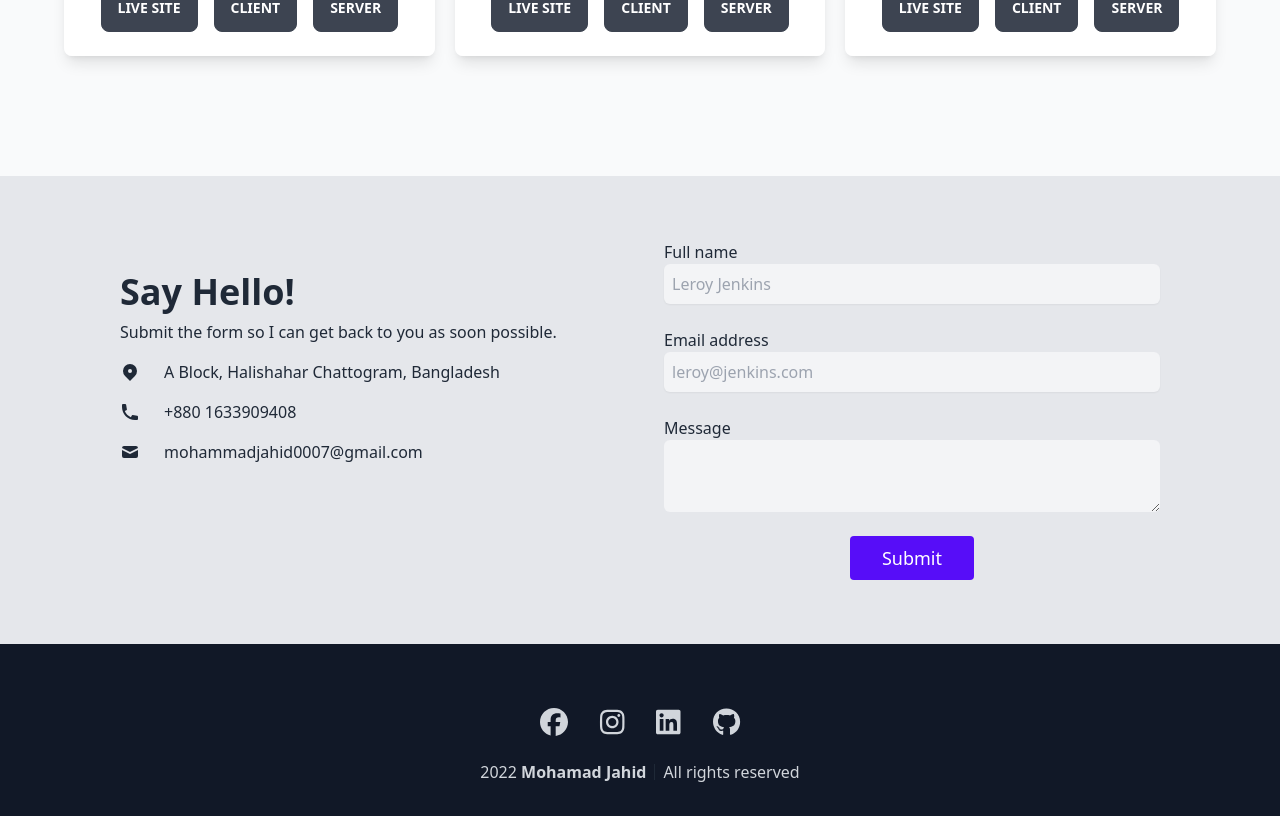
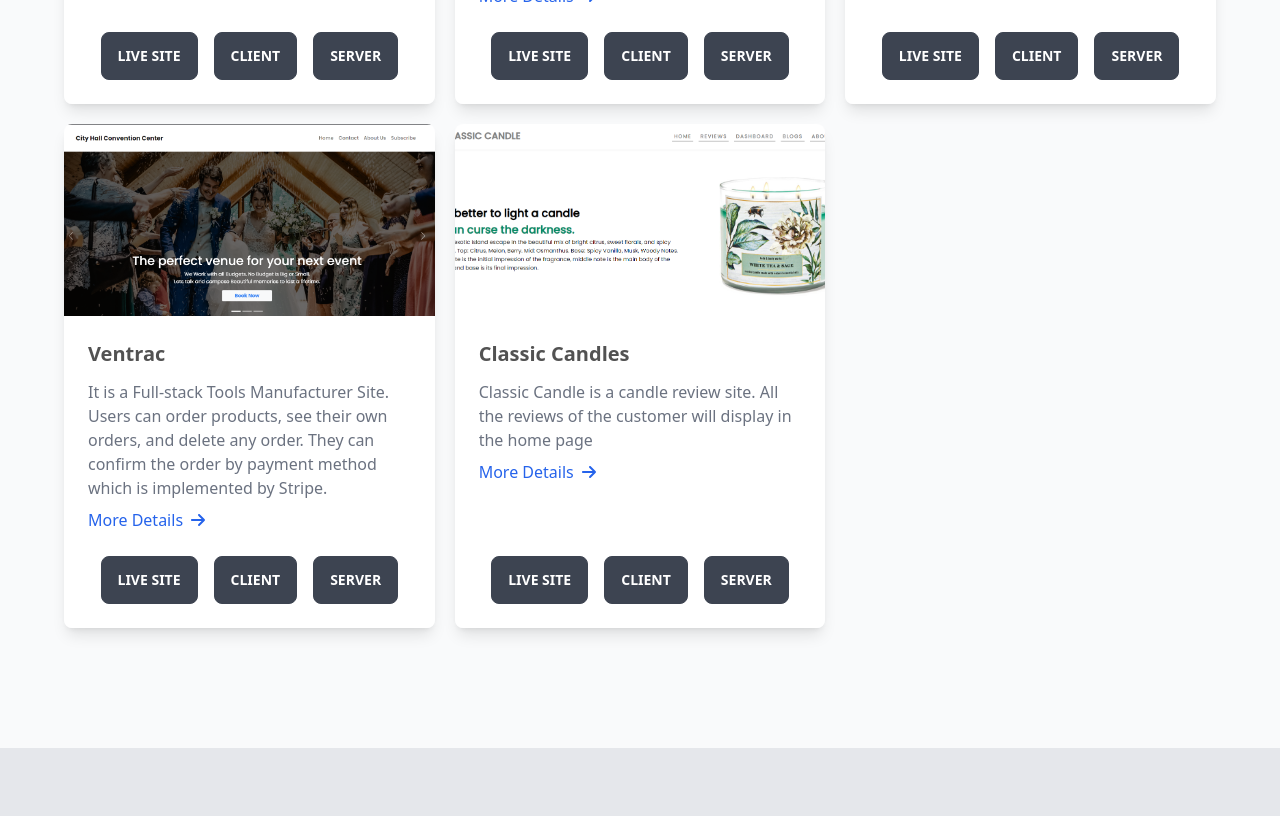
Before and after one commit to mohammadJahid8/my-portfolio, a React (Create React App) app: page / in a window 1280 px wide. Shown: the part 2120-2936 px from the top of the page. Built offline with nearby package versions, Linux system fonts and the light colour scheme.

Commit message:
home page completed

```diff
--- a/public/index.html
+++ b/public/index.html
@@ -22,7 +22,7 @@
       work correctly both with client-side routing and a non-root public URL.
       Learn how to configure a non-root public URL by running `npm run build`.
     -->
-  <title>React App</title>
+  <title>Portfolio</title>
 </head>
 
 <body>
--- a/src/Components/Projects.js
+++ b/src/Components/Projects.js
@@ -2,6 +2,8 @@ import React from 'react';
 import project1 from '../iamges/project1.png'
 import project2 from '../iamges/project2.png'
 import project3 from '../iamges/project3.png'
+import project4 from '../iamges/project4.png'
+import project5 from '../iamges/project5.png'
 import { faArrowRight } from "@fortawesome/free-solid-svg-icons";
 import { FontAwesomeIcon } from "@fortawesome/react-fontawesome";
 
@@ -39,28 +41,29 @@ const Projects = () => {
                                 </div>
                             </div>
 
+
                             <div className="flex flex-col overflow-hidden rounded-lg shadow-lg">
                                 <div className="flex-shrink-0">
-                                    <img className="object-cover w-full h-48" src={project2} alt="" />
+                                    <img className="object-cover w-full h-48" src={project4} alt="" />
                                 </div>
                                 <div className="flex flex-col justify-between flex-1 p-6 bg-white">
                                     <div className="flex-1">
-                                        <a href="https://twitter.com/g_perales" className="block mt-2">
-                                            <p className="text-xl font-semibold text-neutral-600">Classic Candles</p>
-                                            <p className="mt-3 text-base text-gray-500">Classic Candle is a candle review site. All the reviews of the customer will display in the home page</p>
-                                        </a>
+                                        <p className="text-xl font-semibold text-neutral-600">Best Electronics</p>
+                                        <p className="mt-3 text-base text-gray-500">is a Full-stack Store Warehouse Site.This site displays some products which can be updated by an Admin. Sellers can add products and see their own products in different routes as well.Applied authentication and created  Mobile  Responsive  User  Experience
+                                        </p>
                                         <a href="https://twitter.com/g_perales" className="block mt-2 text-blue-600">
                                             More Details
                                             <FontAwesomeIcon icon={faArrowRight} className="pl-2  " />
                                         </a>
                                     </div>
                                     <div className="flex justify-center items-center mt-6">
-                                        <a href="https://flourishing-creponne-d381f1.netlify.app/" target="_blank" rel="noopener noreferrer" className="btn mr-4">Live Site</a>
-                                        <a href="https://github.com/mohammadJahid8/product-analysis-site" target="_blank" rel="noopener noreferrer" className="btn mr-4">Client</a>
-                                        <a href="https://github.com/mohammadJahid8/product-analysis-site" target="_blank" rel="noopener noreferrer" className="btn">Server</a>
+                                        <a href='https://assignment-11-85553.web.app/' target="_blank" rel="noopener noreferrer" className="btn mr-4">Live Site</a>
+                                        <a href='https://github.com/mohammadJahid8/best-electronics' target="_blank" rel="noopener noreferrer" className="btn mr-4">client</a>
+                                        <a href='https://github.com/mohammadJahid8/best-electronics-server' target="_blank" rel="noopener noreferrer" className="btn">server</a>
                                     </div>
                                 </div>
                             </div>
+
                             <div className="flex flex-col overflow-hidden rounded-lg shadow-lg">
                                 <div className="flex-shrink">
                                     <img className="object-cover w-full h-48" src={project3} alt="" />
@@ -81,6 +84,52 @@ const Projects = () => {
                                     </div>
                                 </div>
                             </div>
+                            <div className="flex flex-col overflow-hidden rounded-lg shadow-lg">
+                                <div className="flex-shrink-0">
+                                    <img className="object-cover w-full h-48" src={project5} alt="" />
+                                </div>
+                                <div className="flex flex-col justify-between flex-1 p-6 bg-white">
+                                    <div className="flex-1">
+                                        <p className="text-xl font-semibold text-neutral-600">Ventrac</p>
+                                        <p className="mt-3 text-base text-gray-500">It is a Full-stack Tools Manufacturer Site.
+                                            Users can order products, see their own orders, and delete any order. They can confirm the order by payment method which is implemented by Stripe.
+                                        </p>
+                                        <a href="https://twitter.com/g_perales" className="block mt-2 text-blue-600">
+                                            More Details
+                                            <FontAwesomeIcon icon={faArrowRight} className="pl-2  " />
+                                        </a>
+                                    </div>
+                                    <div className="flex justify-center items-center mt-6">
+                                        <a href='https://xenodochial-haibt-4a1234.netlify.app/' target="_blank" rel="noopener noreferrer" className="btn mr-4">Live Site</a>
+                                        <a href='https://github.com/mohammadJahid8/convention-center' target="_blank" rel="noopener noreferrer" className="btn mr-4">client</a>
+                                        <a href='https://github.com/mohammadJahid8/convention-center' target="_blank" rel="noopener noreferrer" className="btn">server</a>
+                                    </div>
+                                </div>
+                            </div>
+
+                            <div className="flex flex-col overflow-hidden rounded-lg shadow-lg">
+                                <div className="flex-shrink-0">
+                                    <img className="object-cover w-full h-48" src={project2} alt="" />
+                                </div>
+                                <div className="flex flex-col justify-between flex-1 p-6 bg-white">
+                                    <div className="flex-1">
+
+                                        <p className="text-xl font-semibold text-neutral-600">Classic Candles</p>
+                                        <p className="mt-3 text-base text-gray-500">Classic Candle is a candle review site. All the reviews of the customer will display in the home page</p>
+
+                                        <a href="https://twitter.com/g_perales" className="block mt-2 text-blue-600">
+                                            More Details
+                                            <FontAwesomeIcon icon={faArrowRight} className="pl-2  " />
+                                        </a>
+                                    </div>
+                                    <div className="flex justify-center items-center mt-6">
+                                        <a href="https://flourishing-creponne-d381f1.netlify.app/" target="_blank" rel="noopener noreferrer" className="btn mr-4">Live Site</a>
+                                        <a href="https://github.com/mohammadJahid8/product-analysis-site" target="_blank" rel="noopener noreferrer" className="btn mr-4">Client</a>
+                                        <a href="https://github.com/mohammadJahid8/product-analysis-site" target="_blank" rel="noopener noreferrer" className="btn">Server</a>
+                                    </div>
+                                </div>
+                            </div>
+
                         </div>
                     </div>
                 </div>
```
Also changed, not shown: src/iamges/project4.png (added), src/iamges/project5.png (added).
